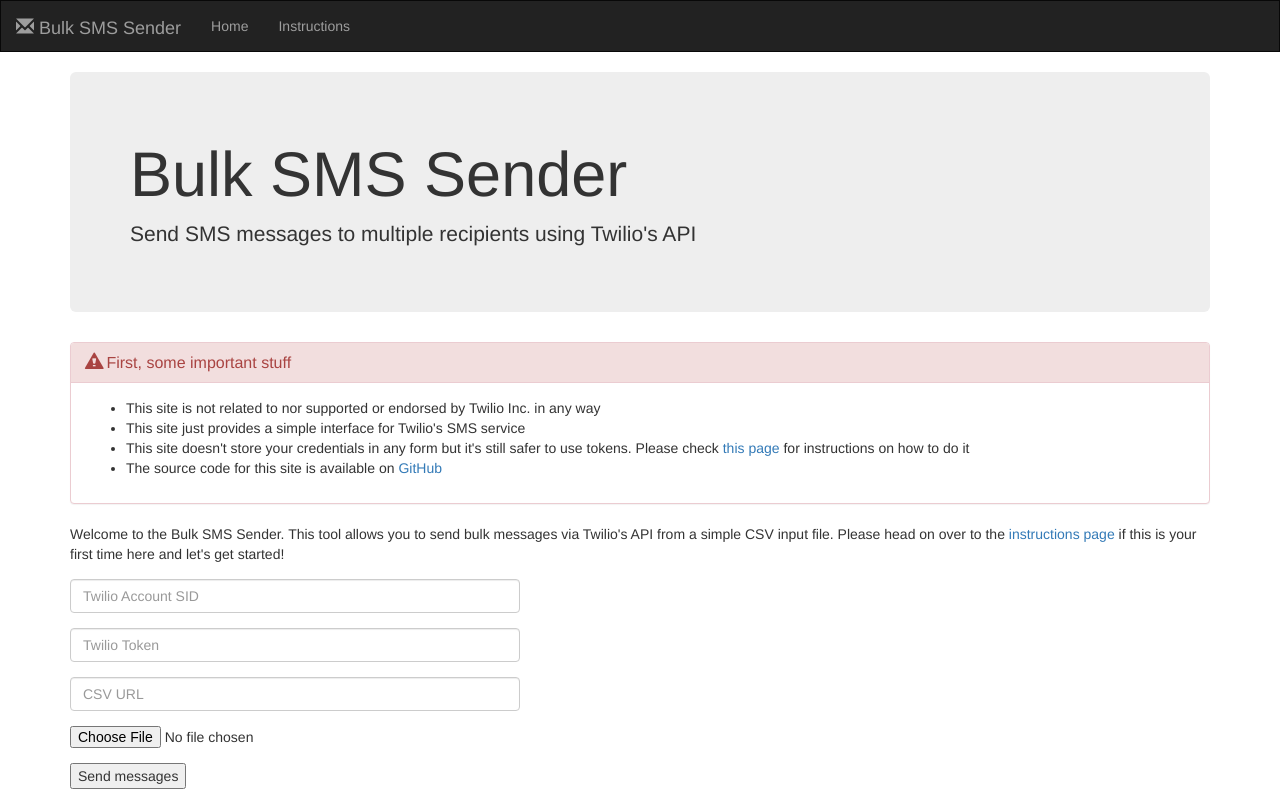
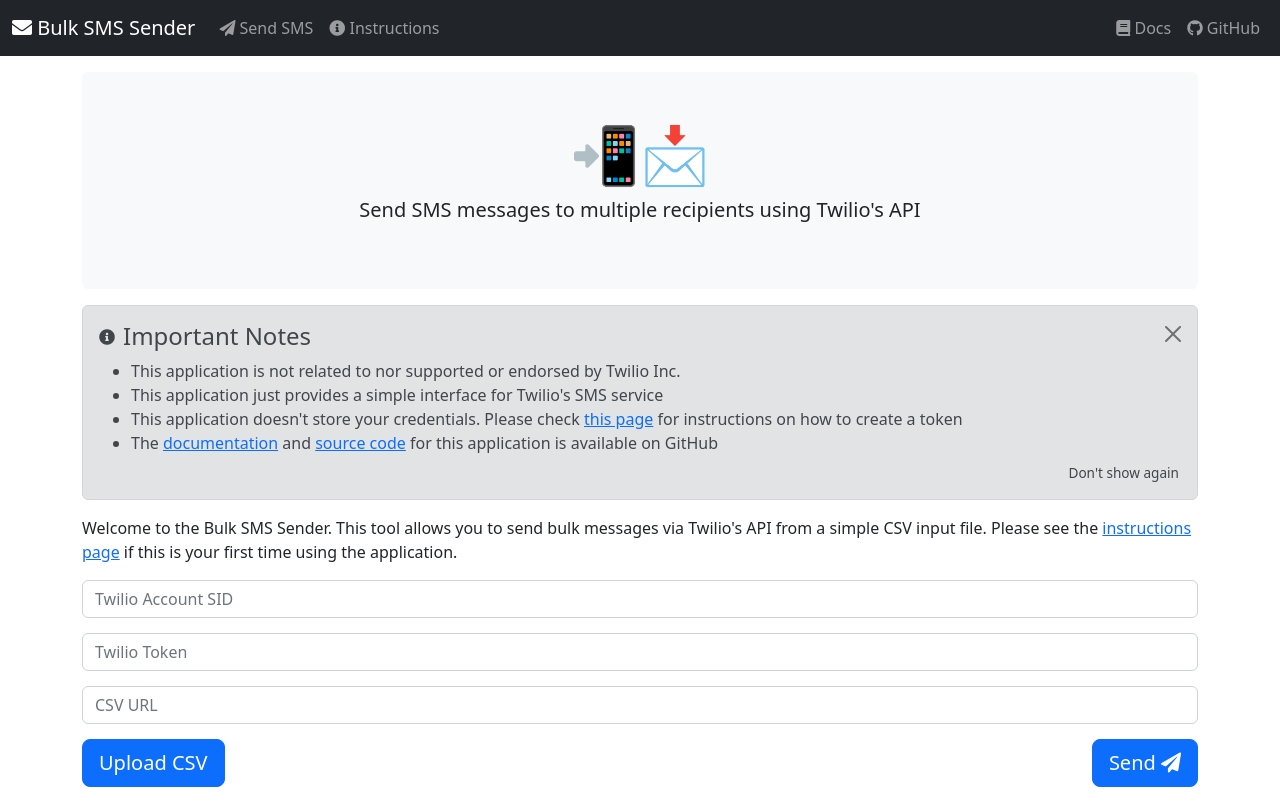
Before and after one commit to RAHB-REALTORS-Association/sms-sender, a Flask app: page / in a window 1280 px wide. Run offline with Flask 3, Linux system fonts and the light colour scheme; some libraries are stand-ins or nearby versions.

Commit message:
[Frontend] Bootstrap 5 Upgrade (#90)
* Update to Bootstrap 5 and FontAwesome

* Add GitHub links

```diff
--- a/app.py
+++ b/app.py
@@ -11,19 +11,9 @@ app = Flask(__name__)
 app.config.from_object("settings")
 
 
-@app.route('/sitemap.xml')
-def static_from_root():
-    return send_from_directory(app.static_folder, request.path[1:])
-
-
 @app.route("/instructions")
 def instructions():
     return render_template("instructions.html")
-
-
-@app.route("/contact")
-def contact():
-    return render_template("contact.html")
 
 
 @app.route("/", methods=["GET", "POST"])
--- /dev/null
+++ b/static/form.js
@@ -0,0 +1,47 @@
+document.addEventListener('DOMContentLoaded', function() {
+    const alert = document.getElementById('disclaimer');
+    const dismissLink = document.getElementById('dismiss');
+    const fileInput = document.getElementById('file-upload');
+    const sendBtn = document.getElementById('sendBtn');
+    const checkmarkSpan = document.getElementById('checkmark');
+    const sendIcon = document.getElementById("sendIcon");
+    const spinner = document.getElementById("spinner");
+
+    // Check if the alert has been closed.
+    if (sessionStorage.getItem('alertClosed') === 'true') {
+        alert.style.display = 'none';
+    }
+
+    // Check if the alert has been dismissed.
+    if (localStorage.getItem('alertDismissed') === 'true') {
+        alert.style.display = 'none';
+    }
+
+    // Handle click event on the "Dismiss" link.
+    dismissLink.addEventListener('click', function(e) {
+        e.preventDefault(); // Prevent default action (navigation).
+        localStorage.setItem('alertDismissed', 'true'); // Set item in localStorage.
+        new bootstrap.Alert(alert).close(); // Close the alert.
+    });
+
+    // Listen for the close event of the alert.
+    alert.addEventListener('close.bs.alert', function() {
+        // When the alert is closed, set the item in sessionStorage.
+        sessionStorage.setItem('alertClosed', 'true');
+    });
+
+    fileInput.addEventListener('change', function() {
+        if (fileInput.files.length > 0) {
+            // Show checkmark if a file is uploaded.
+            checkmarkSpan.classList.remove('d-none');
+        } else {
+            // Hide checkmark if no file is uploaded.
+            checkmarkSpan.classList.add('d-none');
+        }
+    });
+
+    sendBtn.addEventListener("click", function() {
+        sendIcon.classList.add("d-none"); // Hide send icon.
+        spinner.classList.remove("d-none"); // Show spinner.
+    });
+});
--- a/static/style.css
+++ b/static/style.css
@@ -3,9 +3,24 @@
 }
 
 .mt-50 {
-    margin-top: 50px !important;
-  }
+  margin-top: 50px !important;
+}
 
-  .mt-15 {
-    margin-top: 15px !important;
-  }
+.mt-15 {
+  margin-top: 15px !important;
+}
+
+.spinner-border {
+  width: 1.25rem;
+  height: 1.25rem;
+}
+
+a#dismiss {
+  font-size: 0.85rem;
+  color: #41464b;
+  margin-right: -30px;
+}
+
+a:hover#dismiss,a:focus#dismiss,a:active#dismiss {
+  color: #000;
+}
--- a/templates/base.html
+++ b/templates/base.html
@@ -1,64 +1,80 @@
-<!doctype html>
+<!DOCTYPE html>
+
 <html lang="en">
+
 <head>
-        <meta charset="utf-8">
-        <meta http-equiv="X-UA-Compatible" content="IE=edge">
-        <meta name="viewport" content="width=device-width, initial-scale=1">
-        <link rel="shortcut icon" href="{{ url_for('static', filename='favicon.ico') }}">
+    <meta charset="utf-8" />
+    <meta content="IE=edge" http-equiv="X-UA-Compatible" />
+    <meta content="width=device-width, initial-scale=1" name="viewport" />
+    <link href="{{ url_for('static', filename='favicon.ico') }}" rel="shortcut icon" />
     <title>{% block title %}{% endblock %} - Bulk SMS Sender</title>
-        <link rel="stylesheet" href="https://stackpath.bootstrapcdn.com/bootstrap/3.4.1/css/bootstrap.min.css" integrity="sha384-HSMxcRTRxnN+Bdg0JdbxYKrThecOKuH5zCYotlSAcp1+c8xmyTe9GYg1l9a69psu" crossorigin="anonymous">
-        <link rel="stylesheet" href="{{ url_for('static', filename='style.css') }}">
-        <script src="https://code.jquery.com/jquery-1.12.4.min.js" integrity="sha384-nvAa0+6Qg9clwYCGGPpDQLVpLNn0fRaROjHqs13t4Ggj3Ez50XnGQqc/r8MhnRDZ" crossorigin="anonymous"></script>
-        <script src="https://stackpath.bootstrapcdn.com/bootstrap/3.4.1/js/bootstrap.min.js" integrity="sha384-aJ21OjlMXNL5UyIl/XNwTMqvzeRMZH2w8c5cRVpzpU8Y5bApTppSuUkhZXN0VxHd" crossorigin="anonymous"></script>
+    <link crossorigin="anonymous" href="https://cdn.jsdelivr.net/npm/bootstrap@5.2.3/dist/css/bootstrap.min.css"
+        integrity="sha384-rbsA2VBKQhggwzxH7pPCaAqO46MgnOM80zW1RWuH61DGLwZJEdK2Kadq2F9CUG65" rel="stylesheet" />
+    <link href="{{ url_for('static', filename='style.css') }}" rel="stylesheet" />
+    <script crossorigin="anonymous" src="https://cdn.jsdelivr.net/npm/bootstrap@5.2.3/dist/js/bootstrap.bundle.min.js"
+        integrity="sha384-kenU1KFdBIe4zVF0s0G1M5b4hcpxyD9F7jL+jjXkk+Q2h455rYXK/7HAuoJl+0I4"></script>
+    <link crossorigin="anonymous" href="https://cdnjs.cloudflare.com/ajax/libs/font-awesome/5.15.4/css/all.min.css"
+        integrity="sha384-DyZ88mC6Up2uqS4h/KRgHuoeGwBcD4Ng9SiP4dIRy0EXTlnuz47vAwmeGwVChigm" rel="stylesheet" referrerpolicy="no-referrer" />
 </head>
+
 <body>
-        <nav class="navbar navbar-inverse">
-            <div class="container-fluid ">
-                <div class="navbar-header">
-                    <button type="button" class="navbar-toggle collapsed" data-toggle="collapse" data-target="#bs-example-navbar-collapse-1" aria-expanded="false">
-                        <span class="sr-only">Toggle navigation</span>
-                        <span class="icon-bar"></span>
-                        <span class="icon-bar"></span>
-                        <span class="icon-bar"></span>
+    <nav class="navbar navbar-expand-lg navbar-dark bg-dark">
+        <div class="container-fluid">
+            <a class="navbar-brand" href="{{ url_for('index') }}"><span aria-hidden="true" class="fas fa-envelope"></span> Bulk SMS Sender</a>
+            <button class="navbar-toggler" type="button" data-bs-toggle="collapse" data-bs-target="#navbarNav" aria-controls="navbarNav" aria-expanded="false" aria-label="Toggle navigation">
+                <span class="navbar-toggler-icon"></span>
             </button>
-                    <a class="navbar-brand" href="{{ url_for('index') }}"><span class="glyphicon glyphicon-envelope" aria-hidden="true"></span>  Bulk SMS Sender</a>
+            <div class="collapse navbar-collapse" id="navbarNav">
+                <ul class="navbar-nav me-auto mb-2 mb-lg-0">
+                    <li class="nav-item">
+                        <a class="nav-link" href="{{ url_for('index') }}">
+                            <span aria-hidden="true" class="fas fa-paper-plane"></span> Send SMS
+                        </a>
+                    </li>
+                    <li class="nav-item">
+                        <a class="nav-link" href="{{ url_for('instructions') }}">
+                            <span aria-hidden="true" class="fas fa-info-circle"></span> Instructions
+                        </a>
+                    </li>
+                </ul>
+                <ul class="navbar-nav ms-auto">
+                    <li class="nav-item">
+                        <a class="nav-link" href="https://rahb-realtors-association.github.io/sms-sender" target="_blank" rel="noopener noreferrer">
+                            <span aria-hidden="true" class="fas fa-book"></span> Docs
+                        </a>
+                    </li>
+                    <li class="nav-item">
+                        <a class="nav-link" href="https://github.com/RAHB-REALTORS-Association/sms-sender" target="_blank" rel="noopener noreferrer">
+                            <span aria-hidden="true" class="fab fa-github"></span> GitHub
+                        </a>
+                    </li>
+                </ul>
             </div>
-                <div class="collapse navbar-collapse" id="bs-example-navbar-collapse-1">
-                    <ul class="nav navbar-nav">
-                        <li><a href="{{ url_for('index') }}">Home <span class="sr-only">(current)</span></a></li>
-                        <li><a href="{{ url_for('instructions') }}">Instructions</a></li>
-                    </ul>
-                    <ul class="nav navbar-nav navbar-right">
-                    </ul>
-                </div><!-- /.navbar-collapse -->
-            </div><!-- /.container-fluid -->
+        </div>
     </nav>
-
     <div class="container">
         {% with messages = get_flashed_messages() %}
         {% if messages %}
-                <div class="panel panel-danger">
-                    <div class="panel-heading">
-                        <h3>Error!</h3>
+        <div class="alert alert-danger mb-3 mt-15" role="alert">
+            <div class="d-flex align-items-center">
+                <i class="fas fa-exclamation-triangle me-2 pb-2"></i>
+                <h4>Application Error</h4>
             </div>
-                    <div class="panel-body">
             <ul>
                 {% for message in messages %}
-                                <li>{{ message }}</li>
+                <p>{{ message }}</p>
                 {% endfor %}
             </ul>
         </div>
-                </div>
         {% endif %}
         {% endwith %}
-            <div class="jumbotron">
-                <h1>Bulk SMS Sender</h1>
-                <p>Send SMS messages to multiple recipients using Twilio's API</p>
+        <div class="container bg-light p-5 my-3 rounded text-center">
+            <h1 class="display-4">📲📩</h1>
+            <p class="lead">Send SMS messages to multiple recipients using Twilio's API</p>
         </div>
         {% block content %}
         {% endblock %}
     </div>
-        <script src="https://code.jquery.com/jquery-1.12.4.min.js" integrity="sha384-nvAa0+6Qg9clwYCGGPpDQLVpLNn0fRaROjHqs13t4Ggj3Ez50XnGQqc/r8MhnRDZ" crossorigin="anonymous"></script>
-        <script src="https://stackpath.bootstrapcdn.com/bootstrap/3.4.1/js/bootstrap.min.js" integrity="sha384-aJ21OjlMXNL5UyIl/XNwTMqvzeRMZH2w8c5cRVpzpU8Y5bApTppSuUkhZXN0VxHd" crossorigin="anonymous"></script>
 </body>
+
 </html>
--- a/templates/index.html
+++ b/templates/index.html
@@ -3,40 +3,58 @@
 {% block title %}Welcome{% endblock %}
 
 {% block content %}
-    <div class="panel panel-danger">
-        <div class="panel-heading">
-            <h3 class="panel-title"><span class="glyphicon glyphicon-alert" aria-hidden="true"></span> First, some important stuff</h3>
+        <div class="alert alert-secondary alert-dismissible fade show mb-3 mt-15" role="alert" id="disclaimer">
+            <div class="d-flex align-items-center">
+                <i class="fas fa-info-circle me-2"></i>
+                <h4 class="mb-0">Important Notes</h4>
             </div>
-        <div class="panel-body">
-            <ul>
-                <li>This site is not related to nor supported or endorsed by Twilio Inc. in any way</li>
-                <li>This site just provides a simple interface for Twilio's SMS service</li>
-                <li>This site doesn't store your credentials in any form but it's still safer to use tokens. Please check <a href="https://www.twilio.com/docs/iam/access-tokens#creating-tokens" target="_blank">this page</a> for instructions on how to do it</li>
-                <li>The source code for this site is available on <a href="https://github.com/RAHB-REALTORS-Association/sms-sender" target="_blank">GitHub</a></li>
+            <ul class="my-2">
+                <li>This application is not related to nor supported or endorsed by Twilio Inc.</li>
+                <li>This application just provides a simple interface for Twilio's SMS service</li>
+                <li>This application doesn't store your credentials. Please check <a
+                        href="https://www.twilio.com/docs/iam/access-tokens#creating-tokens" target="_blank">this page</a> for
+                    instructions on how to create a token</li>
+                <li>The <a href="https://rahb-realtors-association.github.io/sms-sender" target="_blank">documentation</a> and
+                        <a href="https://github.com/RAHB-REALTORS-Association/sms-sender" target="_blank">source code</a>
+                    for this application is available on GitHub</li>
             </ul>
+            <div class="d-flex align-items-center">
+                <a href="#" class="text-decoration-none ms-auto" id="dismiss">Don't show again</a>
             </div>
+            <button type="button" class="btn-close" data-bs-dismiss="alert" aria-label="Close"></button>
         </div>
         <p>
-        Welcome to the Bulk SMS Sender. This tool allows you to send bulk messages via Twilio's API from a simple CSV input file. Please head on over to the <a href="{{ url_for('instructions') }}">instructions page</a> if this is your first time here and let's get
-        started!
-        <div id="upload_form" class="form-inline">
-            <form method="post" enctype="multipart/form-data">
+            Welcome to the Bulk SMS Sender. This tool allows you to send bulk messages via Twilio's API from a simple CSV input
+            file. Please see the <a href="{{ url_for('instructions') }}">instructions page</a> if this is your first
+            time using the application.
+            <div class="form-inline" id="upload_form">
+                <form enctype="multipart/form-data" method="post">
                     <div class="mt-15">
-                    <input type="text" class="form-control" placeholder="{{ sid_placeholder or 'Twilio Account SID' }}" aria-describedby="basic-addon1" name="sid" size="50">
+                        <input aria-describedby="basic-addon1" class="form-control" name="sid" id="sid"
+                            placeholder="{{ sid_placeholder or 'Twilio Account SID' }}" size="50" type="text" />
                     </div>
                     <div class="mt-15">
-                    <input type="password" class="form-control" placeholder="{{ token_placeholder or 'Twilio Token' }}" aria-describedby="basic-addon1" name="token" size="50">
+                        <input aria-describedby="basic-addon1" class="form-control" name="token" id="token"
+                            placeholder="{{ token_placeholder or 'Twilio Token' }}" size="50" type="password" />
                     </div>
                     <div class="mt-15">
-                    <input type="text" class="form-control" placeholder="{{ csv_url_placeholder or 'CSV URL' }}" aria-describedby="basic-addon1" name="csv_url" size="50">
+                        <input aria-describedby="basic-addon1" class="form-control" name="csv_url" id="csv_url"
+                            placeholder="{{ csv_url_placeholder or 'CSV URL' }}" size="50" type="text" />
                     </div>
-                <div class="mt-15">
-                    <input type="file" name="file">
+                    <div class="mb-3 mt-15 d-flex align-items-center justify-content-between">
+                        <label for="file-upload" class="btn btn-primary btn-lg">
+                            <input type="file" id="file-upload" name="file" class="d-none" />
+                            Upload CSV
+                            <span class="d-none" id="checkmark"><i class="fas fa-check-circle"></i></span>
+                        </label>
+                        <button type="submit" class="btn btn-primary btn-lg" id="sendBtn">
+                            Send <i class="fas fa-paper-plane" id="sendIcon"></i>
+                            <div class="spinner-border text-light d-none" role="status" id="spinner">
                             </div>
-                <div class="mt-15">
-                    <input type="submit" value="Send messages">
+                        </button>
                     </div>
                 </form>
             </div>
         </p>
+        <script src="{{ url_for('static', filename='form.js') }}"></script>
 {% endblock %}
```
Also changed, not shown: static/sitemap.xml (deleted, +0 -21 lines), templates/instructions.html (+18 -10 lines), templates/report.html (+9 -4 lines), templates/wrong_numbers.html (+9 -6 lines), .github/workflows/dependabot-release.yml, .github/workflows/dependabot.yml. Lines whose indentation alone changed are shown as unchanged.
